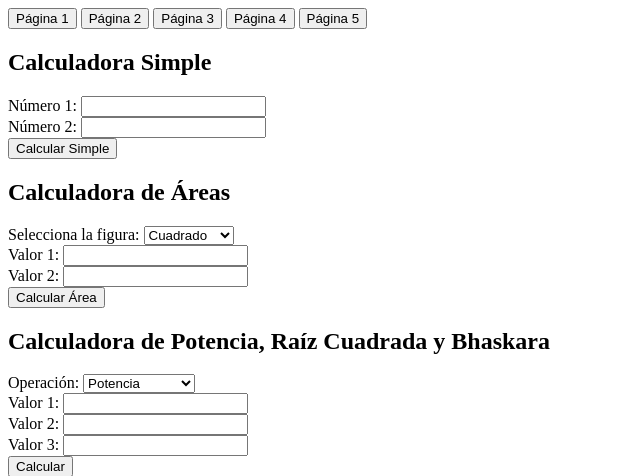
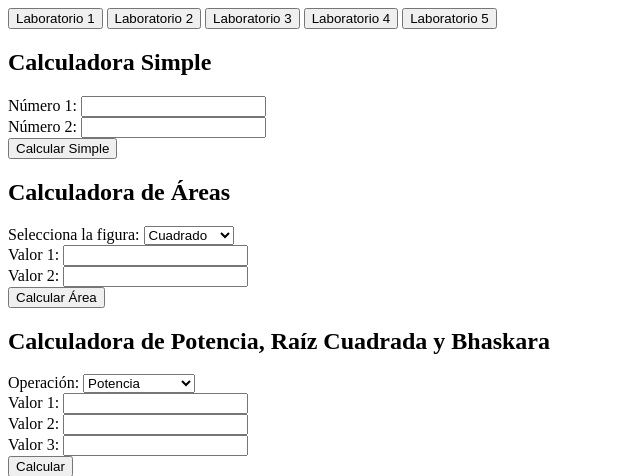
Before and after one commit to ProyectoFinalBB/Laboratorio6, a PHP site: page /lobby/lobby.php in a window 1280 px wide. Shown: the top 476 px of the page, without its empty margins (0-640 px from the left). Run offline with PHP 8.4, Linux system fonts and the light colour scheme.

Commit message:
Listo para el review, Alex

```diff
--- a/lobby/lobby.php
+++ b/lobby/lobby.php
@@ -1,11 +1,11 @@
 
 <body>
         <form method="POST" action="" class="headnav">
-            <button type="submit" name="pagina" value="pagina1">Página 1</button>
-            <button type="submit" name="pagina" value="pagina2">Página 2</button>
-            <button type="submit" name="pagina" value="pagina3">Página 3</button>
-            <button type="submit" name="pagina" value="pagina4">Página 4</button>
-            <button type="submit" name="pagina" value="pagina5">Página 5</button>
+            <button type="submit" name="pagina" value="pagina1">Laboratorio 1</button>
+            <button type="submit" name="pagina" value="pagina2">Laboratorio 2</button>
+            <button type="submit" name="pagina" value="pagina3">Laboratorio 3</button>
+            <button type="submit" name="pagina" value="pagina4">Laboratorio 4</button>
+            <button type="submit" name="pagina" value="pagina5">Laboratorio 5</button>
         </form>
 
 
@@ -13,6 +13,7 @@
 <?php
 if (isset($_POST['pagina'])) {
     $_SESSION['pagina'] = $_POST['pagina'];
+    header("Location: " . $_SERVER['PHP_SELF']);
    }
 
 
```
